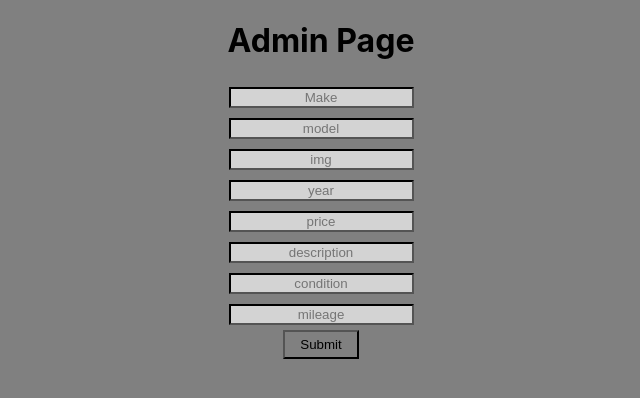
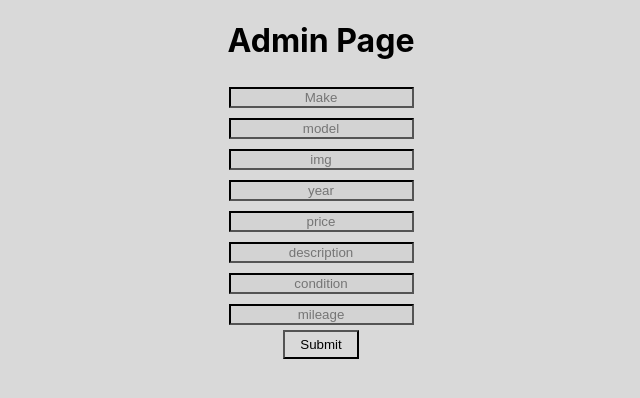
Before and after one commit to Hyugasi/DealerShip-Site, a React (Create React App) app in the folder frontend/admin/: page /description/1/edit in a window 1280 px wide. Shown: the top 398 px of the page, without its empty margins (319-959 px from the left). Built offline with nearby package versions, Linux system fonts and the light colour scheme; no server answers.

Commit message:
changed css

```diff
--- a/frontend/admin/src/components/home/style.css
+++ b/frontend/admin/src/components/home/style.css
@@ -1,10 +1,9 @@
 * {
-    background-color: grey;
+    background-color: #D9D9D9;
 }
 form input {
     margin: 5px;
     text-align: center;
-    /* padding: 0px 20px; */
     color: white;
     background-color: white;
 }
--- a/frontend/admin/src/components/manage/style.css
+++ b/frontend/admin/src/components/manage/style.css
@@ -3,7 +3,9 @@
     height: auto;
 }
 .vehicles {
-    text-align: center;
+    display: flex;
+    flex-wrap: wrap;
+    padding: 20px;
 }
 .vehicles button {
     padding: 20px;
```
